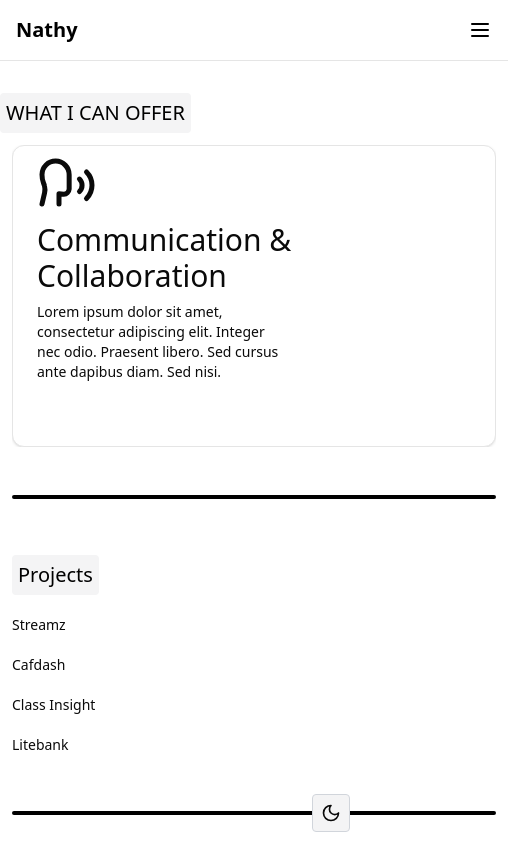
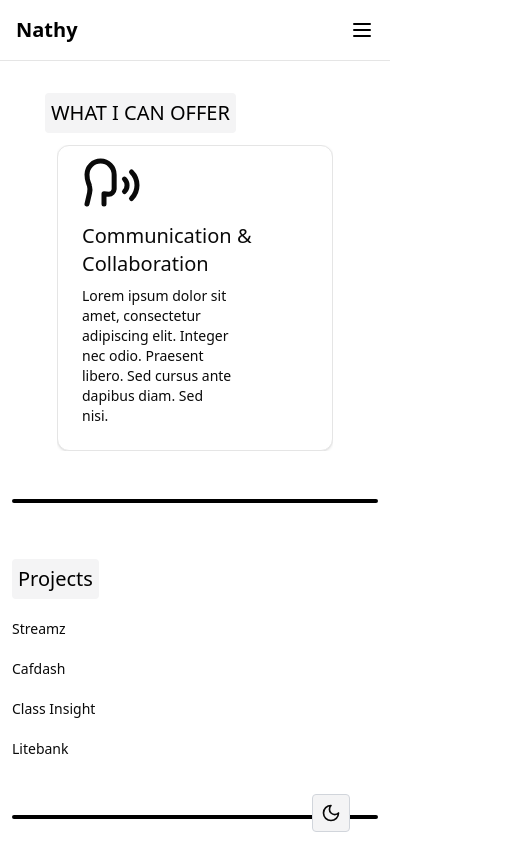
Before and after one commit to nathanieluriri/Portfolio-template, a Next.js app: page /about in a window 390 px wide. Shown: the top 844 px of the page, 508 px wide, since content can reach past the window. Built offline with nearby package versions, Linux system fonts and the light colour scheme.

Commit message:
fixed layout bugs

```diff
--- a/src/app/about/page.jsx
+++ b/src/app/about/page.jsx
@@ -52,7 +52,7 @@ export function OfferCarousel() {
       opts={{
         align: "start",
       }}
-      className="md:w-full md:max-w-fit p-3 overflow-x-hidden "
+      className="w-[300px] md:w-full md:max-w-fit p-3 overflow-x-hidden "
     >
       <CarouselContent>
         {Array.from({ length: 5 }).map((_, index) => (
@@ -60,8 +60,8 @@ export function OfferCarousel() {
             <Card>
               <CardContent className="pr-4 flex items-start justify-start flex-col pt-2 min-h-[300px] gap-2 ">
                 {icons[index]}
-                <h1 className=" text-3xl text-start">{titles[index]}</h1>
-                <h1 className="max-w-[250px]  text-start text-sm">
+                <h1 className="text-xl md:text-3xl text-start">{titles[index]}</h1>
+                <h1 className="md:max-w-[250px] max-w-[150px]  text-start text-sm">
                   {contents}
                 </h1>
               </CardContent>
```
